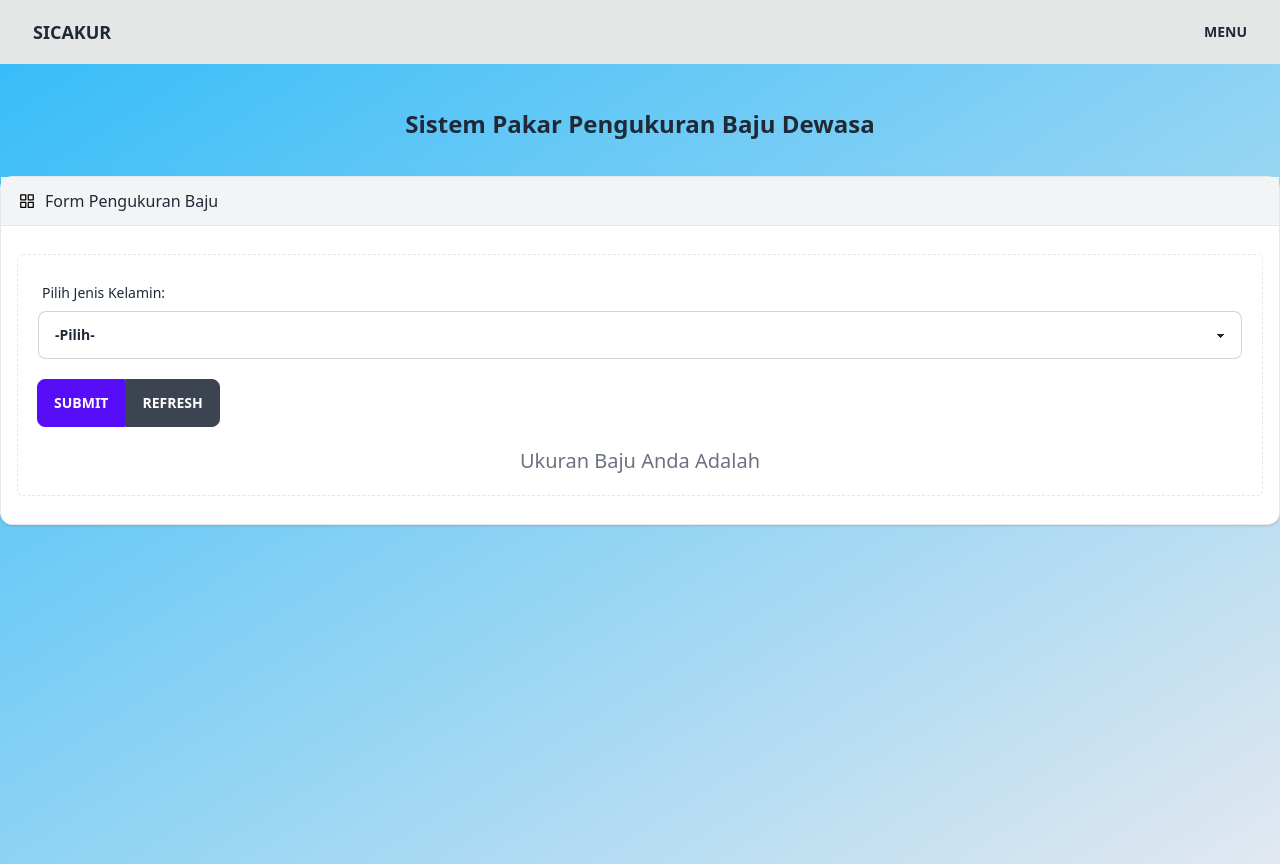
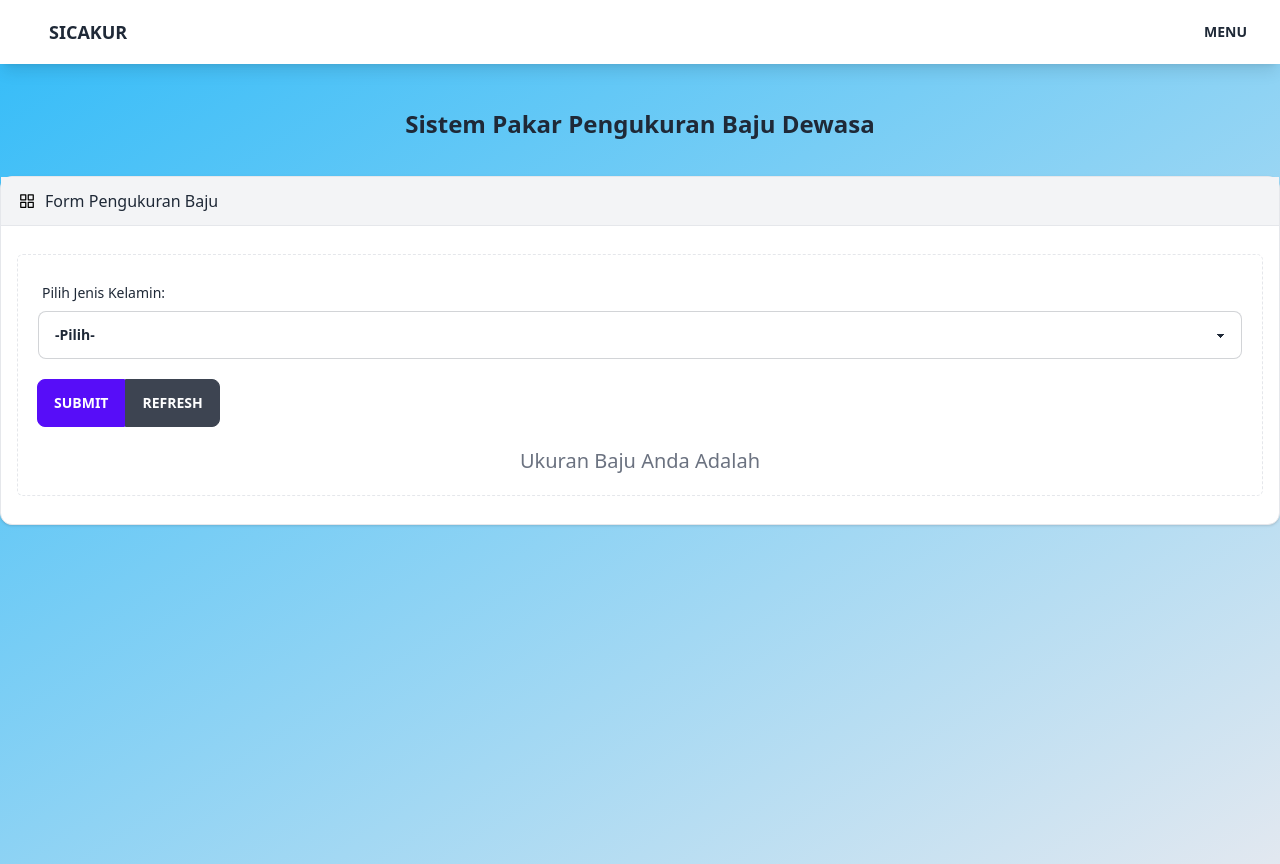
Before and after one commit to naverlyn/sipakur, a Next.js app: page / in a window 1280 px wide. Built offline with nearby package versions, Linux system fonts and the light colour scheme.

Commit message:
(fix): display

```diff
--- a/components/NavBar.js
+++ b/components/NavBar.js
@@ -1,11 +1,9 @@
-import Link from "next/link"
-
 
 export default function NavBar() {
     return (
         <>
-            <div className="navbar bg-base-300 sticky backdrop-blur">
-                <div className="flex-1 px-2 lg:flex-none">
+            <div className="navbar bg-white/75 backdrop-blur sticky left-0 top-0 z-[9999] shadow-lg">
+                <div className="max-w-10xl w-full mx-auto px-6 text-xl font-bold">
                     <a className="text-lg font-bold btn btn-ghost" href="/">SICAKUR</a>
                 </div>
                 <div className="flex justify-end flex-1 px-2">
```
